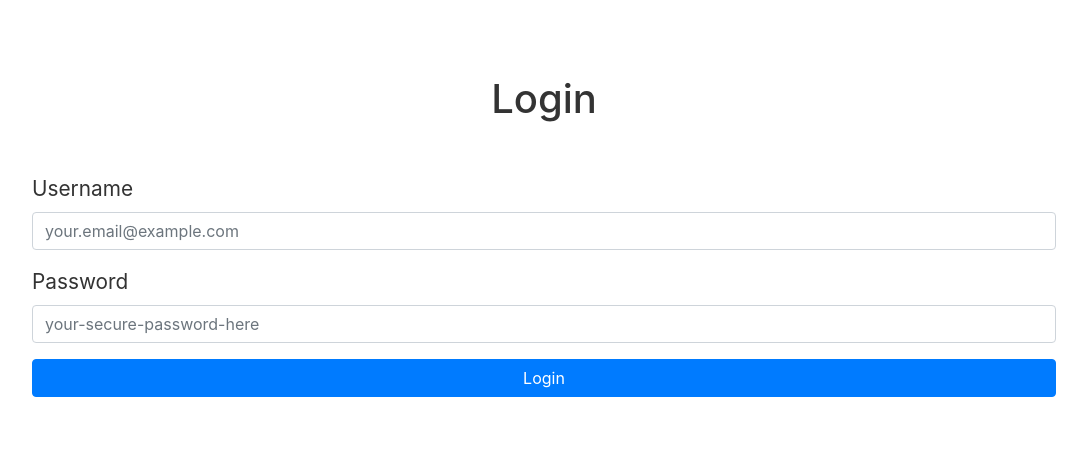
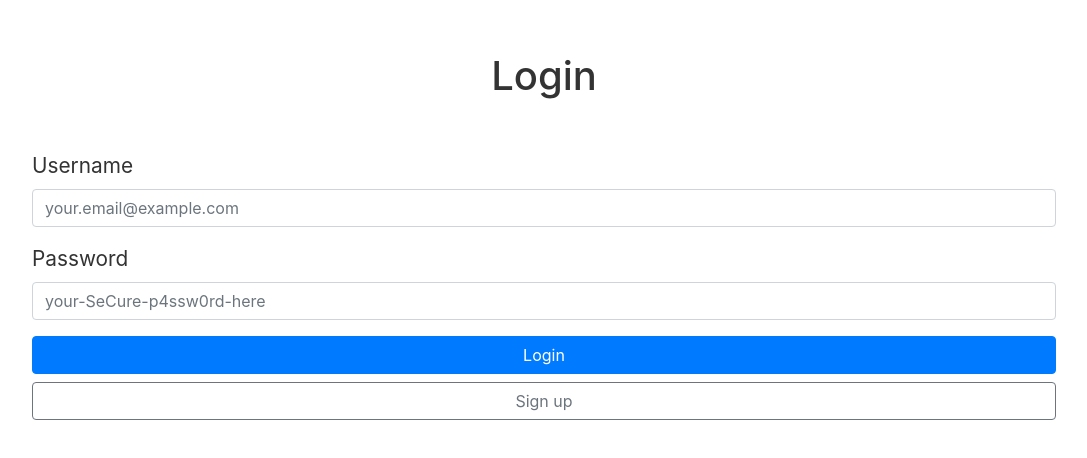
Before and after one commit to teekkari/staysane, a React (Create React App) app in the folder frontend/: page / in a window 1280 px wide. Shown: the part 124-582 px from the top of the page, without its empty margins (96-1183 px from the left). Built offline with nearby package versions, Linux system fonts and the light colour scheme.

Commit message:
Login and registration axios requests to Login.js

```diff
--- a/frontend/src/components/authentication/Login.js
+++ b/frontend/src/components/authentication/Login.js
@@ -14,14 +14,60 @@ class Login extends React.Component {
 
     constructor(props) {
         super(props);
+
+        this.state = {
+            email: "",
+            password: "",
+        }
+
+
     }
 
+    formChangeHandler = (event) => {
+        this.setState({
+            [event.target.attributes.id.value]: event.target.value
+        });
+    }
+
+    // submits a POST request to authentication API
     submitLogin = (event) => {
         event.preventDefault();
-        event.target.disabled = true;
+
+        const loginButton = event.target;
+        loginButton.disabled = true;
+
+        const data = {
+            email: this.state.email,
+            password: this.state.password
+        }
+
+        axios.post(API.baseUrl + API.authentication, data)
+            .then( (response) => {
+                console.log(response);
+                this.props.setAuthentication(true);
+            })
+            .catch( (error) => {
+                console.log(error);
+                loginButton.disabled = false;
+            });
+    }
+
+    register = (event) => {
+        event.preventDefault();
 
 
+        const data = {
+            email: this.state.email,
+            password: this.state.password
+        }
 
+        axios.put(API.baseUrl + API.authentication, data)
+            .then( (response) => {
+                console.log(response);
+            })
+            .catch( (error) => {
+                console.log(error);
+            });
     }
 
     render() {
@@ -29,18 +75,22 @@ class Login extends React.Component {
             <div id="login-wrapper">
                 <h1>Login</h1>
                 <Form>
-                    <Form.Group controlId="userEmail">
+                    <Form.Group controlId="email">
                         <Form.Label>Username</Form.Label>
-                        <Form.Control type="email" placeholder="your.email@example.com" />
+                        <Form.Control type="email" placeholder="your.email@example.com" onChange={this.formChangeHandler}/>
                     </Form.Group>
 
-                    <Form.Group>
+                    <Form.Group controlId="password">
                         <Form.Label>Password</Form.Label>
-                        <Form.Control type="password" placeholder="your-secure-password-here" />
+                        <Form.Control type="password" placeholder="your-SeCure-p4ssw0rd-here" onChange={this.formChangeHandler} />
                     </Form.Group>
 
                     <Button variant="primary" type="submit" block onClick={this.submitLogin}>
                         Login
+                    </Button>
+
+                    <Button variant="outline-secondary" block onClick={this.register}>
+                        Sign up
                     </Button>
                 </Form>
             </div>
```
